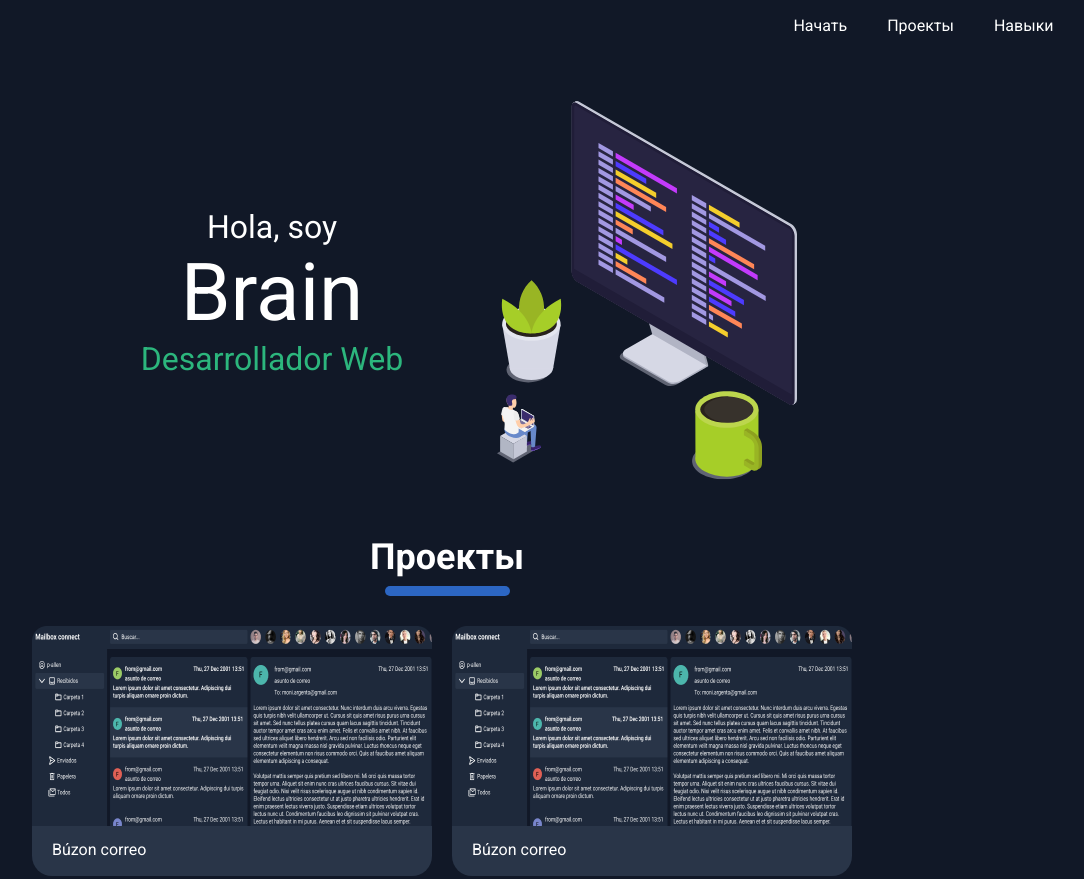
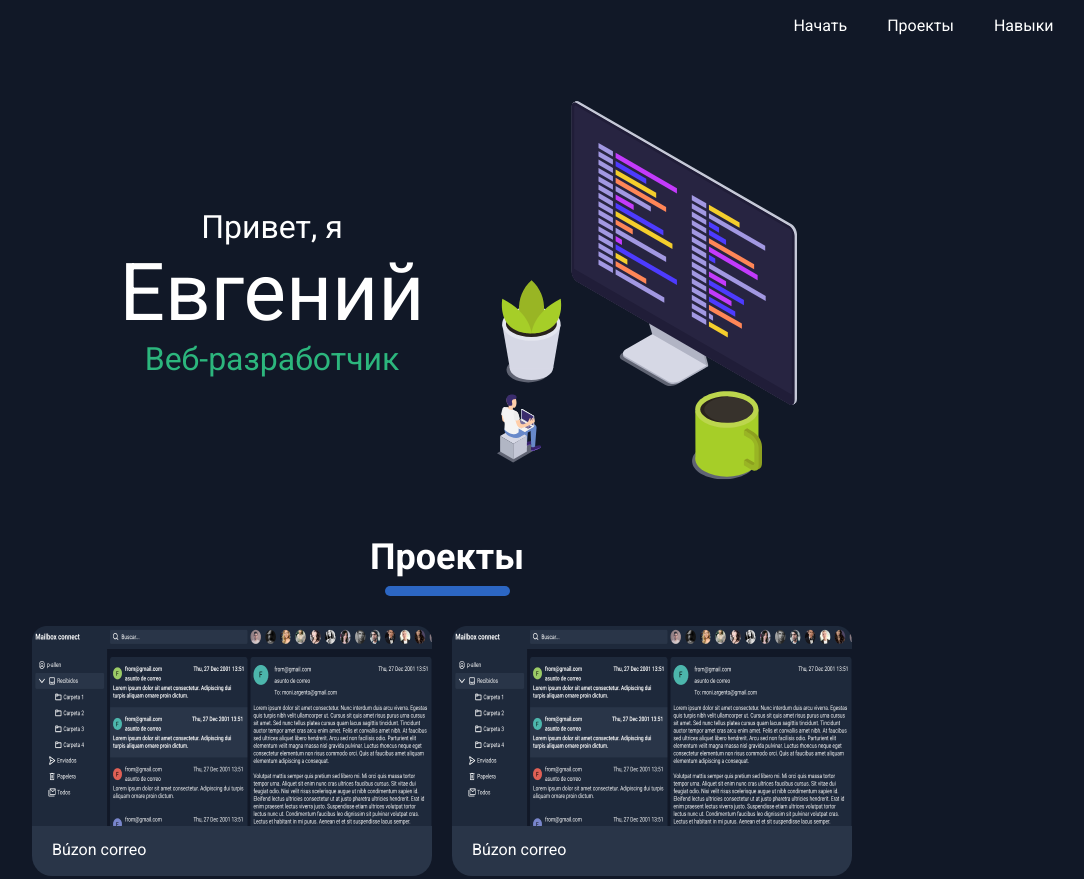
Before and after one commit to Mactavish410/MainPortfolio, a plain HTML site: page index.html in a window 1280 px wide. Shown: the top 879 px of the page, without its empty margins (193-1277 px from the left). Drawn offline with Linux system fonts and the light colour scheme; files whose address does not match are found by name.

Commit message:
Add name

```diff
--- a/index.html
+++ b/index.html
@@ -24,8 +24,8 @@
         <div class="container">
             <div class="header__content">
                 <div class="header__text">
-                    <p>Hola, soy<br><span>Brain</span></p>
-                    <div>Desarrollador Web</div>
+                    <p>Привет, я<br><span>Евгений</span></p>
+                    <div>Веб-разработчик</div>
                 </div>
                 <div class="header__img">
                     <img src="img/coding.svg" alt="">
```
